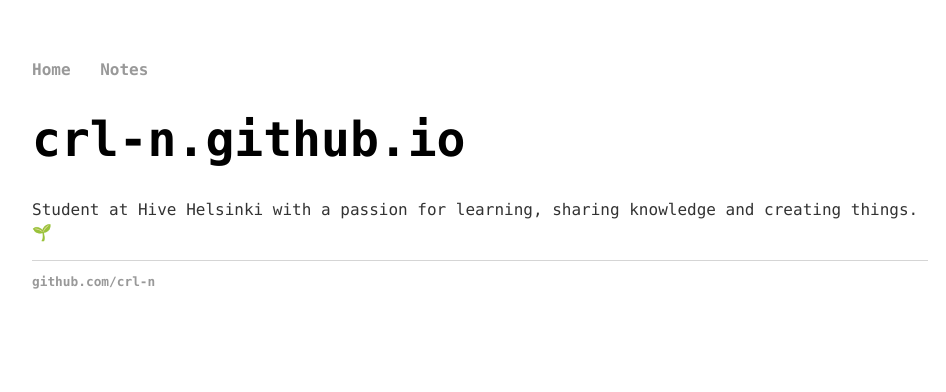
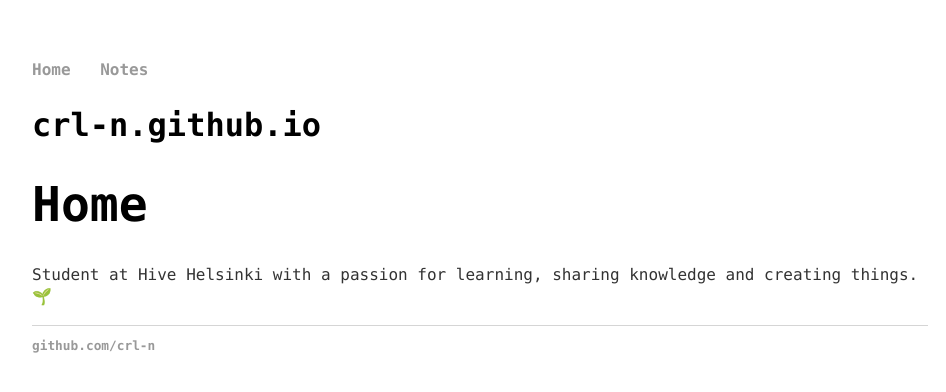
Before and after one commit to crl-n/crl-n.github.io, a Jekyll site: the page index.html, which Jekyll copies as it is, in a window 1280 px wide. Shown: the top 392 px of the page, without its empty margins (160-1106 px from the left). Built offline with Jekyll 4.4.1, drawn with Linux system fonts in a browser that asks for light colours.

Commit message:
Update index.html

```diff
--- a/index.html
+++ b/index.html
@@ -14,8 +14,9 @@
 		</nav>
 		<div class="container">
     		<div class="blurb">
-        		<h1>crl-n.github.io</h1>
-				<p>Student at Hive Helsinki with a passion for learning, sharing knowledge and creating things. 🌱</p>
+        		<h2>crl-n.github.io</h2>
+			<h1>Home</h1>
+			<p>Student at Hive Helsinki with a passion for learning, sharing knowledge and creating things. 🌱</p>
     		</div><!-- /.blurb -->
 		</div><!-- /.container -->
 		<footer>
```
